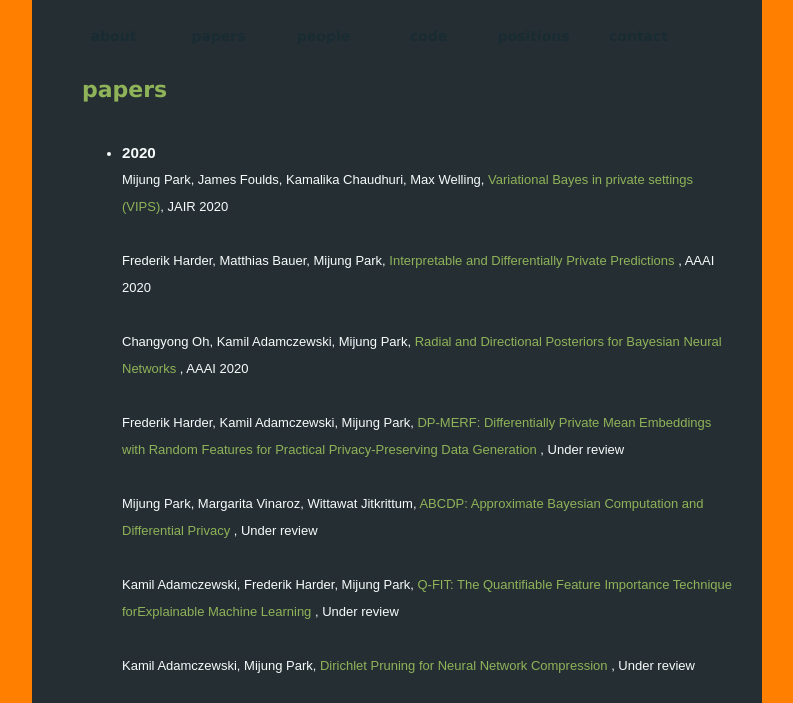
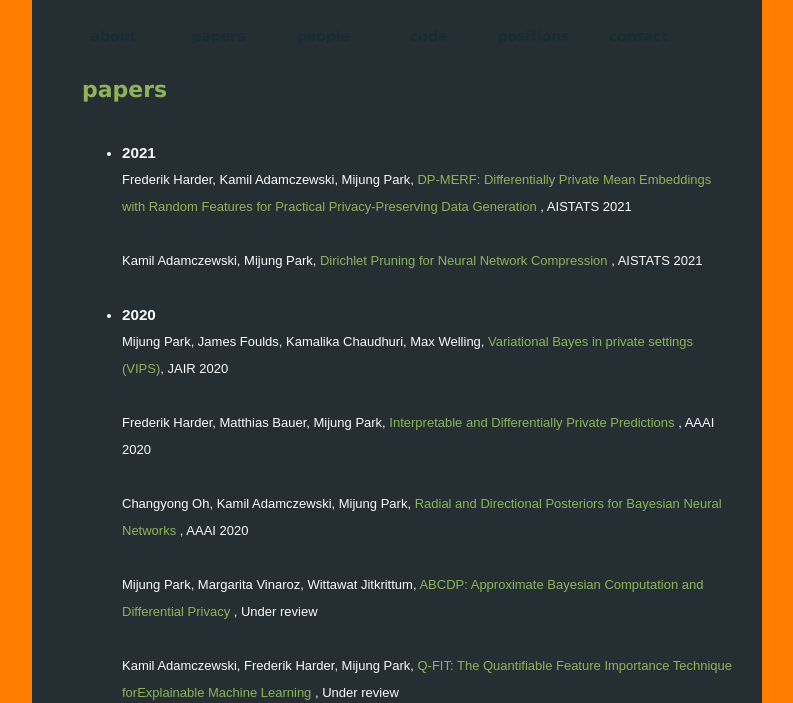
Before and after one commit to privacy-preserving-machine-learning/privacy-preserving-machine-learning.github.io, a plain HTML site: page papers.html in a window 1280 px wide. Shown: the part 89-792 px from the top of the page, without its empty margins (243-1036 px from the left). Drawn offline with Linux system fonts and the light colour scheme.

Commit message:
papers for 2021 updated

```diff
--- a/papers.html
+++ b/papers.html
@@ -54,6 +54,15 @@
 
     <ul>
 
+        <li><h3>2021</h3></li>
+
+        <p>Frederik Harder,  Kamil Adamczewski, Mijung Park, <a href="https://arxiv.org/pdf/2002.11603.pdf", style="text-decoration:none", color="#FFFFFF">DP-MERF: Differentially Private Mean Embeddings with Random Features for Practical Privacy-Preserving Data Generation </a>, AISTATS 2021 <br></p>
+        <br>
+
+        <p>Kamil Adamczewski, Mijung Park, <a href="https://arxiv.org/abs/2011.05985", style="text-decoration:none", color="#FFFFFF"> Dirichlet Pruning for Neural Network Compression
+        </a>, AISTATS 2021 <br></p>
+        <br>
+
         <li><h3>2020</h3></li>
 
         <p>Mijung Park, James Foulds, Kamalika Chaudhuri, Max Welling, <a href="https://jair.org/index.php/jair/article/view/11763", style="text-decoration:none", color="#FFFFFF">Variational Bayes in private settings (VIPS)</a>, JAIR 2020 <br></p>
@@ -65,9 +74,6 @@
         <p>Changyong Oh,  Kamil Adamczewski, Mijung Park, <a href="https://arxiv.org/abs/1902.02603", style="text-decoration:none", color="#FFFFFF">Radial and Directional Posteriors for Bayesian Neural Networks </a>, AAAI 2020<br></p>
         <br>
 
-        <p>Frederik Harder,  Kamil Adamczewski, Mijung Park, <a href="https://arxiv.org/pdf/2002.11603.pdf", style="text-decoration:none", color="#FFFFFF">DP-MERF: Differentially Private Mean Embeddings with Random Features for Practical Privacy-Preserving Data Generation </a>, Under review <br></p>
-        <br>
-
         <p>Mijung Park, Margarita Vinaroz, Wittawat Jitkrittum, <a href="https://arxiv.org/pdf/1910.05103.pdf", style="text-decoration:none", color="#FFFFFF"> ABCDP: Approximate Bayesian Computation and Differential Privacy </a>, Under review <br></p>
         <br>
 
@@ -75,9 +81,7 @@
         </a>, Under review <br></p>
         <br>
 
-        <p>Kamil Adamczewski, Mijung Park, <a href="https://arxiv.org/abs/2011.05985", style="text-decoration:none", color="#FFFFFF"> Dirichlet Pruning for Neural Network Compression
-        </a>, Under review <br></p>
-        <br>
+
 
 
     <li><h3>2019</h3></li>
```
